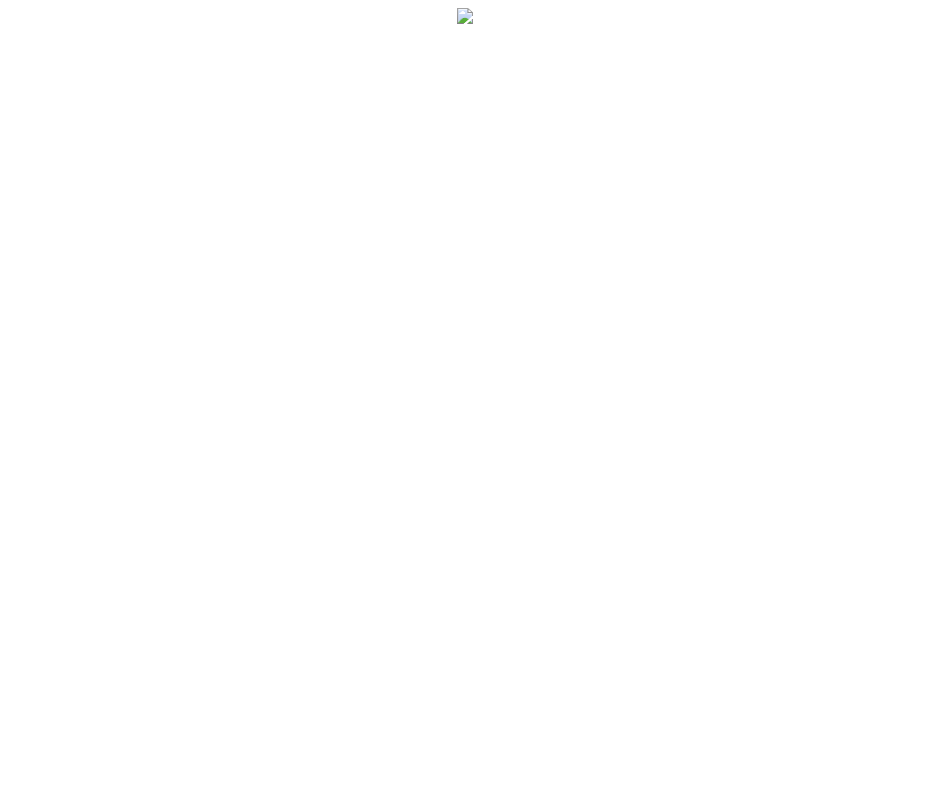
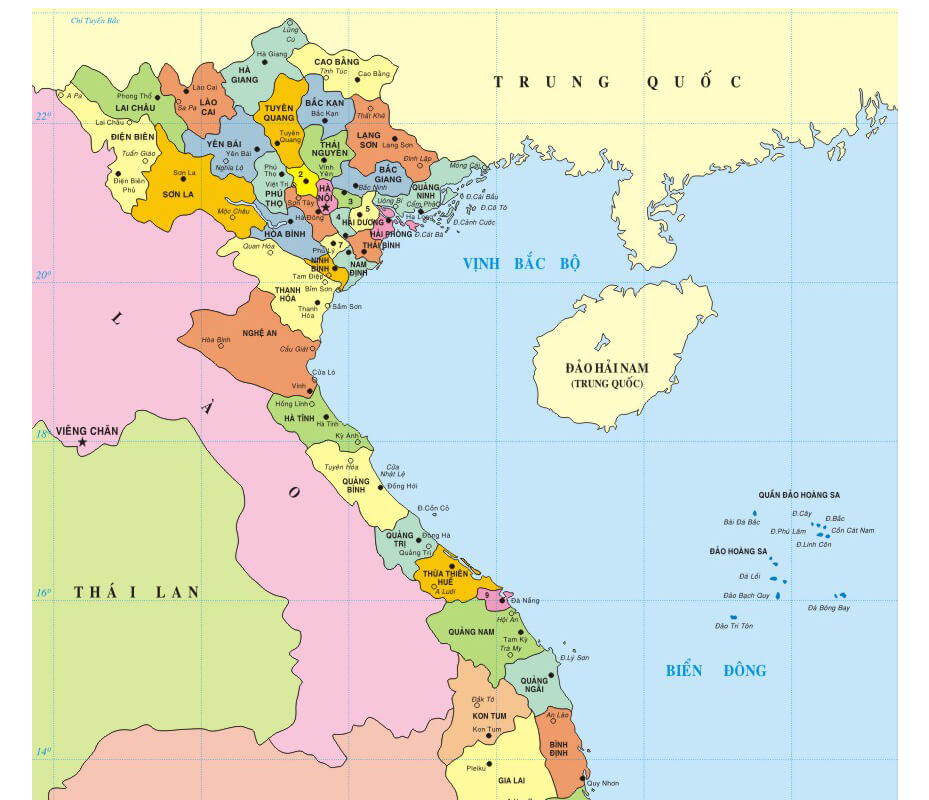
Before and after one commit to quango2/Web12091, a plain HTML site: page HTML/bt08.html in a window 1280 px wide. Shown: the top 800 px of the page, without its empty margins (175-1104 px from the left). Drawn offline with Linux system fonts and the light colour scheme.

Commit message:
Update bt08.html

```diff
--- a/HTML/bt08.html
+++ b/HTML/bt08.html
@@ -6,7 +6,7 @@
 <body>
     <map name="ban do">
     <div align = center>
-        <img src = "Images/Bando.jpg" usemap="#bando">
+        <img src = "../Images/Bando.jpg" usemap="#bando">
         <map name = "bando">
             <area shape="circle" coords="293,199,30" href="http://hanoi.vietnamplus.vn/"
             target="_blank" title="Cổng thông tin Hà Nội">
```
